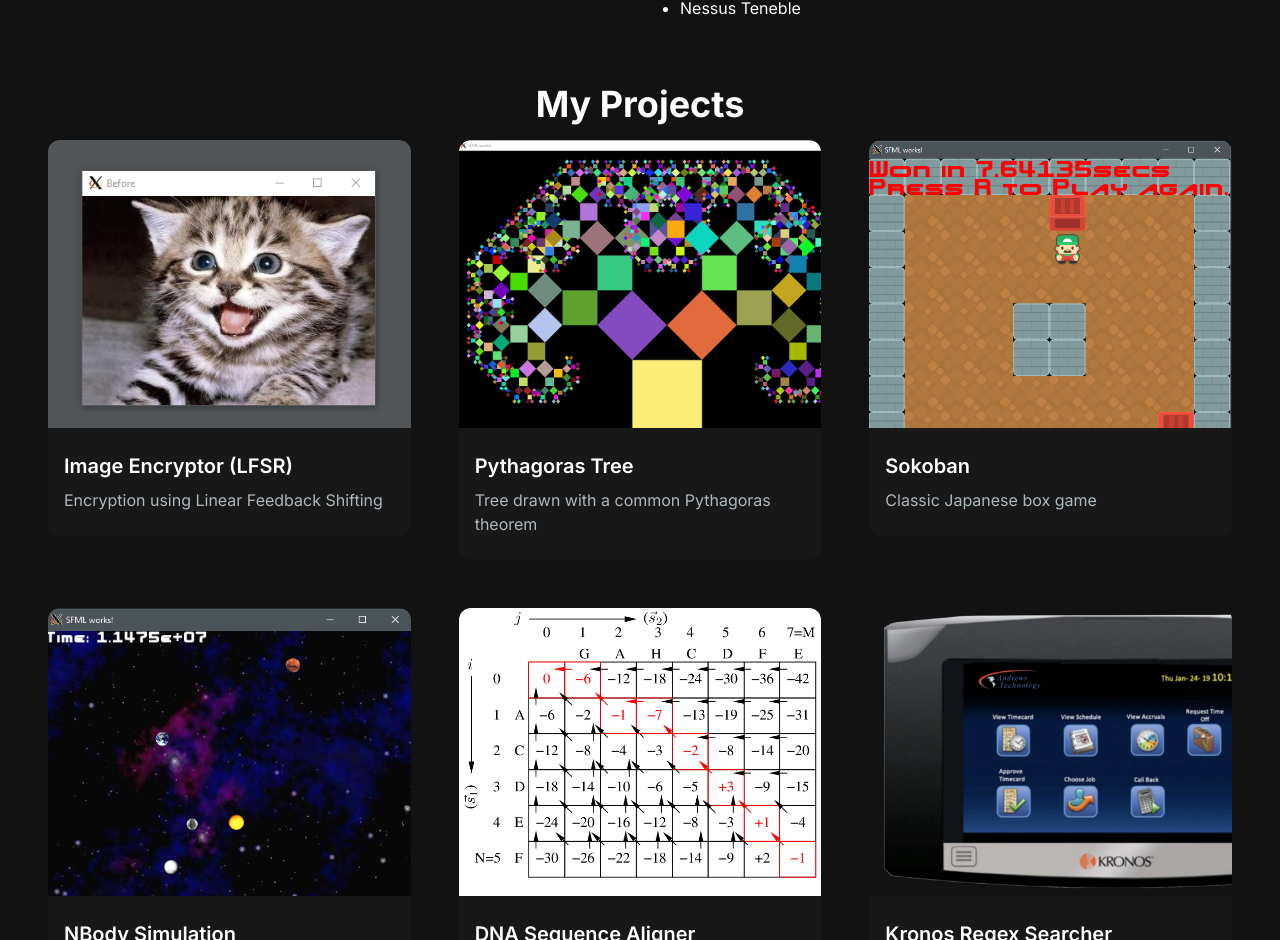
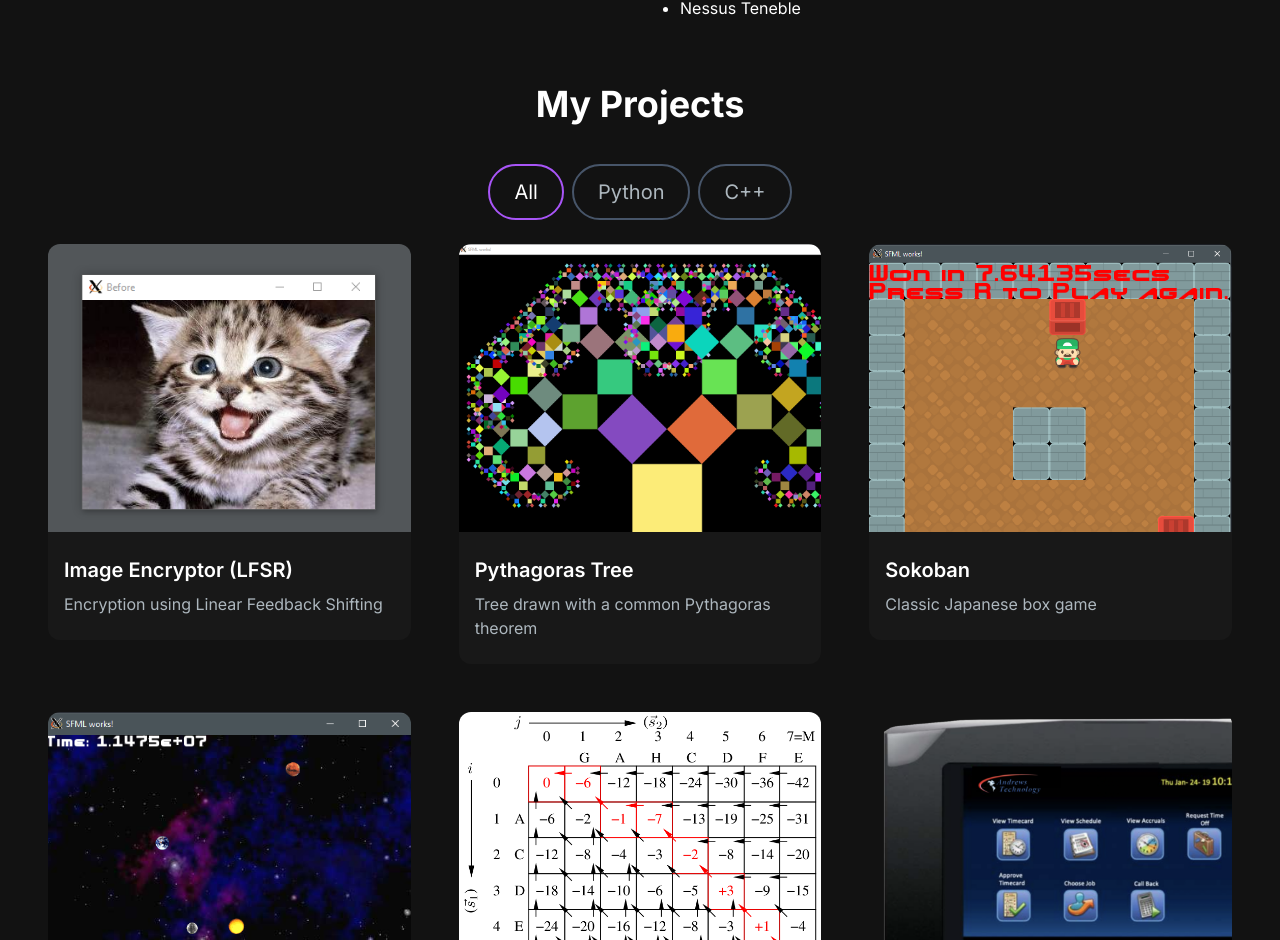
Before and after one commit to Xyloshun/personal-portfolio, a Next.js app: page / in a window 1280 px wide. Shown: the part 1097-2037 px from the top of the page. Built offline with nearby package versions, Linux system fonts and the light colour scheme.

Commit message:
filter projects

```diff
--- a/app/components/Footer.jsx
+++ b/app/components/Footer.jsx
@@ -8,7 +8,7 @@
         <p className="text-slate-700">All right reserved.</p>
       </div>
     </footer>
-  );
-};
+  )
+}
 
-export default Footer;
+export default Footer
--- /dev/null
+++ b/app/components/ProjectTag.jsx
@@ -0,0 +1,17 @@
+import React from 'react'
+
+const ProjectTag = ({ name, onClick, isSelected}) => {
+  const buttonStyles = isSelected
+  ? "text-white border-purple-500"
+  : "text-[#ADB7BE] border-slate-600 hover:border-white"
+  return (
+    <button
+      onClick={() => onClick(name)}
+      className={`border-2 rounded-full px-6 py-3 text-xl cursor-pointer ${buttonStyles}`}
+    >
+      {name}
+    </button>
+  )
+}
+
+export default ProjectTag
--- a/app/components/ProjectsSection.jsx
+++ b/app/components/ProjectsSection.jsx
@@ -1,6 +1,7 @@
 "use client"
 import React, { useState } from 'react'
 import ProjectCard from './ProjectCard'
+import ProjectTag from './ProjectTag'
 
 const projectsData = [
   {
@@ -69,11 +70,38 @@
 ]
 
 const ProjectsSection = () => {
+  const [tag, setTag] = useState("All");
+
+  const filteredProjects = projectsData.filter((project) =>
+    project.tag.includes(tag)
+  )
+
+  const handleTagChange = (newTag) => {
+    setTag(newTag)
+  }
+
   return (
     <>
       <h2 className="text-center text-4xl font-bold text-white mb-4">My Projects</h2>
+      <div className="text-white flex flex-row justify-center items-center gap-2 py-6">
+        <ProjectTag
+          name = "All"
+          onClick = {handleTagChange}
+          isSelected = {tag === "All"}
+        />
+        <ProjectTag
+          name = "Python"
+          onClick = {handleTagChange}
+          isSelected = {tag === "Python"}
+        />
+        <ProjectTag
+          name = "C++"
+          onClick = {handleTagChange}
+          isSelected = {tag === "C++"}
+        />
+      </div>
       <div id="projects" className="grid md:grid-cols-3 gap-8 md:gap-12">
-        {projectsData.map((project) => (
+        {filteredProjects.map((project, index) => (
           <ProjectCard
             key={project.id}
             title={project.title}
```
